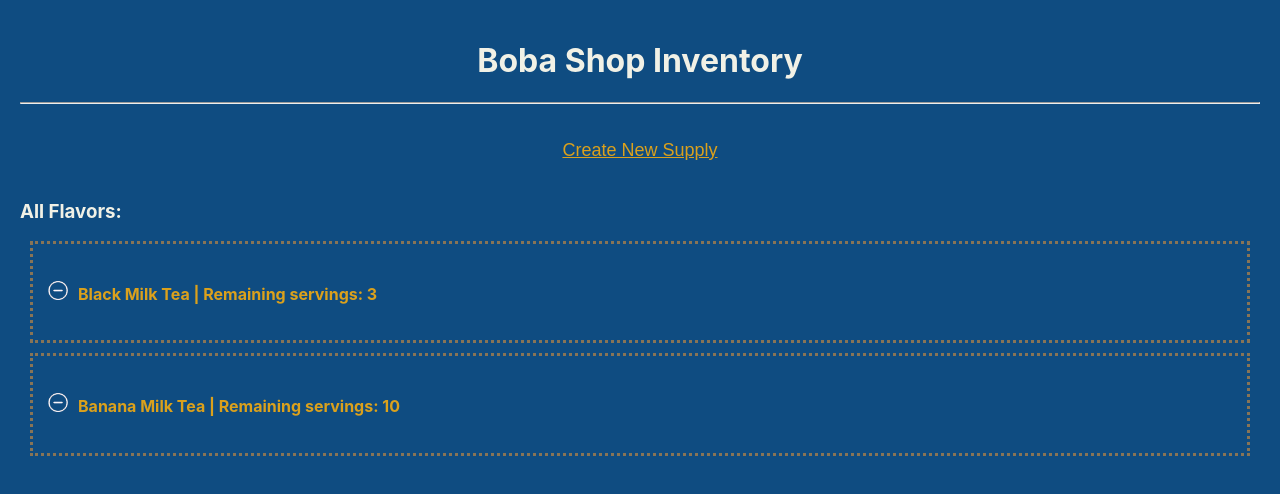
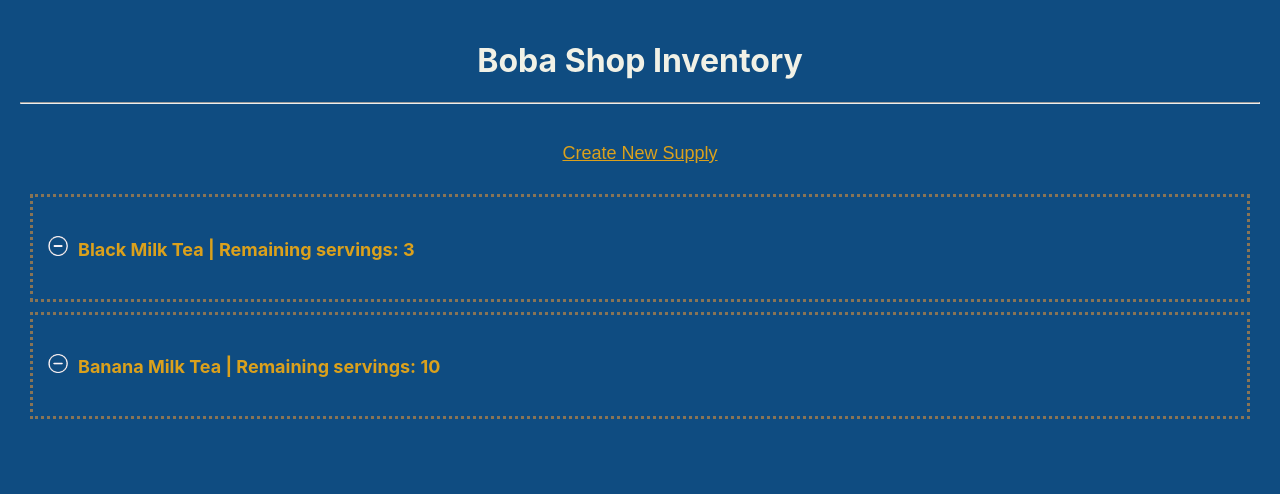
Before and after one commit to ayohana/boba-shop-redux, a React (Create React App) app: page / in a window 1280 px wide. Shown: the top 494 px of the page. Built offline with nearby package versions, Linux system fonts and the light colour scheme.

Commit message:
Write test and add action to reset announcement, refactor styling

```diff
--- a/src/actions/ActionTypes.js
+++ b/src/actions/ActionTypes.js
@@ -19,3 +19,5 @@ export const RESET_SELECTED_FLAVOR = 'RESET_SELECTED_FLAVOR';
 export const DECREMENT_SERVINGS = 'DECREMENT_SERVINGS';
 
 export const ANNOUNCE_OUT_OF_STOCK = 'ANNOUNCE_OUT_OF_STOCK';
+
+export const RESET_ANNOUNCEMENT = 'RESET_ANNOUNCEMENT';
--- a/src/actions/index.js
+++ b/src/actions/index.js
@@ -69,3 +69,9 @@ export const announce = (isZeroServings, flavorName) => {
     flavorName: flavorName
   }
 }
+
+export const resetAnnouncement = () => {
+  return {
+    type: c.RESET_ANNOUNCEMENT,
+  }
+}
--- a/src/components/App.css
+++ b/src/components/App.css
@@ -58,3 +58,44 @@ button:hover {
   text-decoration-line: underline;
   text-decoration-style: wavy;
 }
+
+.flavor {
+  background-color: #0F4C81;
+  border-color: #887456;
+  border-style: dotted;
+  padding: 15px;
+  margin: 10px;
+  color: #DBA11C;
+  font-size: large;
+}
+
+.flavor:hover {
+  background-color: #0F4C81;
+  border-color: rgb(114, 179, 236);
+  border-style: dotted;
+  padding: 15px;
+  margin: 10px;
+  color: aliceblue;
+  font-size: x-large;
+}
+
+.minusIconStyle {
+  max-width: 20px;
+}
+
+.minusIconStyle:hover {
+  max-width: 30px;
+}
+
+.flavorText {
+  padding: 10px;
+}
+
+.flavorDetails {
+  background-color: #0F4C81;
+  border-color: #887456;
+  border-style: dotted;
+  padding: 20px;
+  color: #DBA11C;
+  font-size: larger;
+};
--- a/src/components/Flavor.js
+++ b/src/components/Flavor.js
@@ -1,32 +1,15 @@
 import React from 'react';
 import PropTypes from "prop-types";
 import minusIcon from './minus-icon.png';
-
-const flavorStyle = {
-  backgroundColor: "#0F4C81",
-  borderColor: "#887456",
-  borderStyle: "dotted",
-  padding: "15px",
-  margin: "10px",
-  color: "#DBA11C"
-};
-
-const minusIconStyle = {
-  maxWidth: "20px"
-};
-
-const textStyle = {
-  padding: "10px"
-};
+import './App.css';
 
 function Flavor(props) {
-
   return (
     <React.Fragment>
-      <div style={flavorStyle}>
+      <div className="flavor">
         <h4>
-          <img onClick={() => props.whenMinusClicked(props.id)} src={minusIcon} style={minusIconStyle} alt="Decrease Serving by 1" />
-          <span onClick={() => props.whenFlavorClicked(props.id, props.masterFlavorList)} style={textStyle}>
+          <img className="minusIconStyle" onClick={() => props.whenMinusClicked(props.id)} src={minusIcon} alt="Decrease Serving by 1" />
+          <span className="flavorText" onClick={() => props.whenFlavorClicked(props.id, props.masterFlavorList)}>
             {props.name} | Remaining servings: {props.servings}
           </span>
         </h4>
--- a/src/components/FlavorDetails.js
+++ b/src/components/FlavorDetails.js
@@ -1,13 +1,6 @@
 import React from 'react';
 import PropTypes from 'prop-types';
-
-const flavorStyle = {
-  backgroundColor: "#0F4C81",
-  borderColor: "#887456",
-  borderStyle: "dotted",
-  padding: "20px",
-  color: "#DBA11C"
-};
+import './App.css';
 
 function FlavorDetails(props){
 
@@ -15,7 +8,7 @@ function FlavorDetails(props){
 
   return (
     <React.Fragment>
-      <div style={flavorStyle}>
+      <div className="flavorDetails">
         <h3>{flavor.category} | {flavor.name}</h3>
         <p>Brand: {flavor.brand}</p>
         <p>Price: ${flavor.price} for {flavor.weightPurchased}lbs</p>
--- a/src/components/FlavorList.js
+++ b/src/components/FlavorList.js
@@ -3,10 +3,8 @@ import Flavor from './Flavor';
 import PropTypes from 'prop-types';
 
 function FlavorList(props) {
-
   return (
     <React.Fragment>
-      <h3>All Flavors:</h3>
       {Object.values(props.masterFlavorList).map((flavor) =>
         <Flavor
           masterFlavorList={props.masterFlavorList}
--- a/src/components/InventoryControl.js
+++ b/src/components/InventoryControl.js
@@ -4,6 +4,11 @@ import NewFlavorForm from './NewFlavorForm';
 import FlavorDetails from './FlavorDetails';
 import * as a from '../actions/index';
 import { connect } from 'react-redux';
+
+const announcementStyle = {
+  textAlign: "center",
+  fontSize: "larger",
+}
 
 function InventoryControl(props){
 
@@ -17,12 +22,14 @@ function InventoryControl(props){
       dispatch(a.toggleDisplayForm());
       dispatch(a.toggleDisplayList());
     }
+    dispatch(a.resetAnnouncement());
   }
 
   const handleDisplayDetails = (id, list) => {
     dispatch(a.selectFlavor(id, list));
     dispatch(a.hideDisplayForm());
     dispatch(a.hideDisplayList());
+    dispatch(a.resetAnnouncement());
   }
 
   const handleNewFlavorSubmission = (newFlavor) => {
@@ -36,14 +43,15 @@ function InventoryControl(props){
     const flavorName = props.masterFlavorList[id].name;
     if (isZeroServings) {
       dispatch(a.announce(isZeroServings, flavorName));
+    } else {
+      dispatch(a.resetAnnouncement());
     }
   }
-
 
   let buttonText = "";
   let currentlyVisibleState = null;
 
-  const setVisibility = () => {
+  (function setVisibility() {
     if (props.selectedFlavor != null) {
       buttonText = "Back To All Flavors";
       currentlyVisibleState =
@@ -67,14 +75,11 @@ function InventoryControl(props){
           />;
       }
     }
-  }
-
-  setVisibility();
-  console.log(props);
+  })();
 
   return (
     <React.Fragment>
-      <span><p>{props.announce}</p></span>
+      <span style={announcementStyle}><p>{props.announce}</p></span>
       <button onClick={handleDisplayFormAndList}>{buttonText}</button>
       {currentlyVisibleState}
     </React.Fragment>
--- a/src/reducers/announce-reducer.js
+++ b/src/reducers/announce-reducer.js
@@ -9,6 +9,8 @@ export default (state = initialState.announce, action) => {
     case c.ANNOUNCE_OUT_OF_STOCK:
       const msg = `${flavorName.toUpperCase()} OUT OF STOCK. Please refill as soon as possible.`;
       return (isZeroServings) ? msg : "";
+    case c.RESET_ANNOUNCEMENT:
+      return initialState.announce;
     default:
       return state;
     }
```
Also changed, not shown: 2 other files (tests, documents, lock files or other folders).
